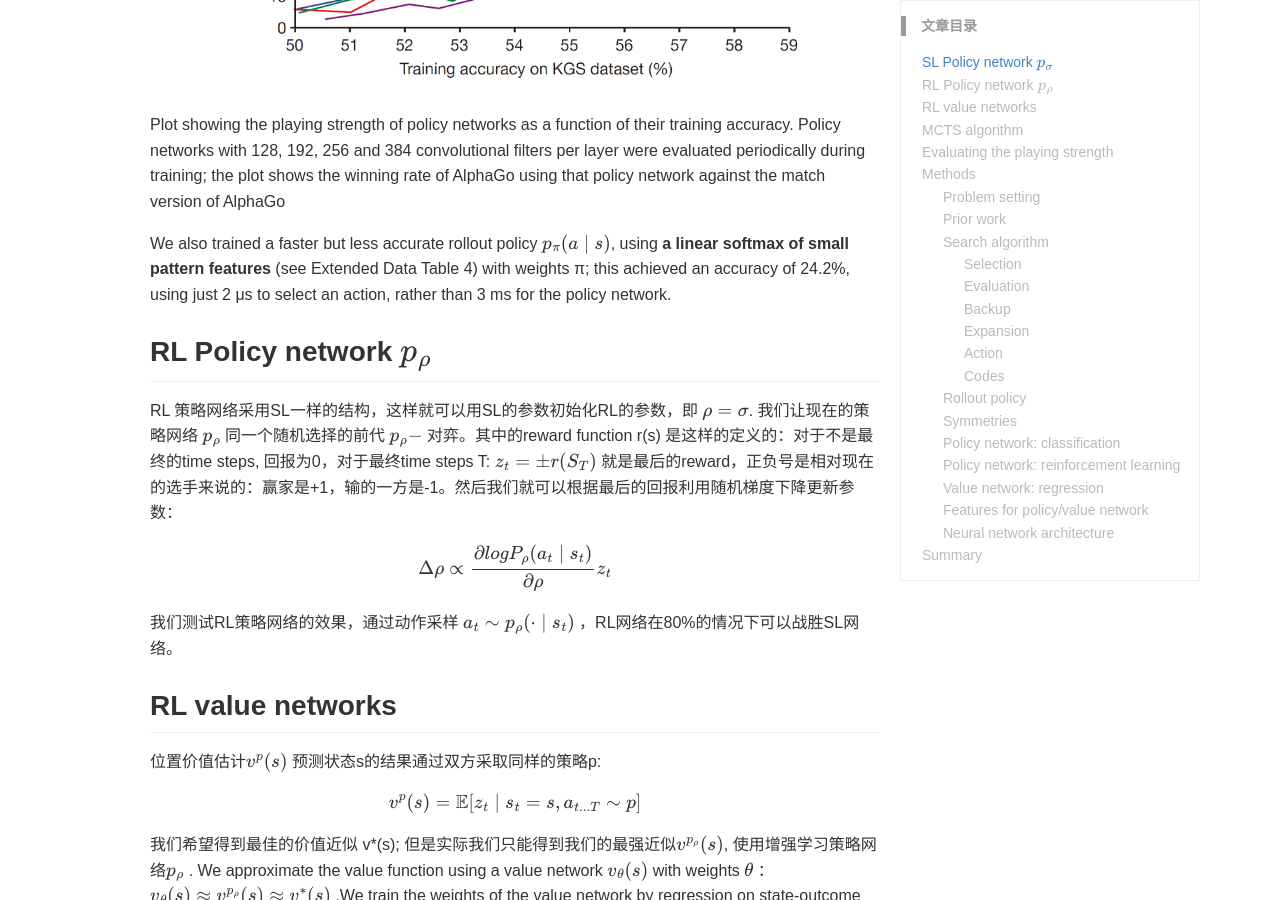
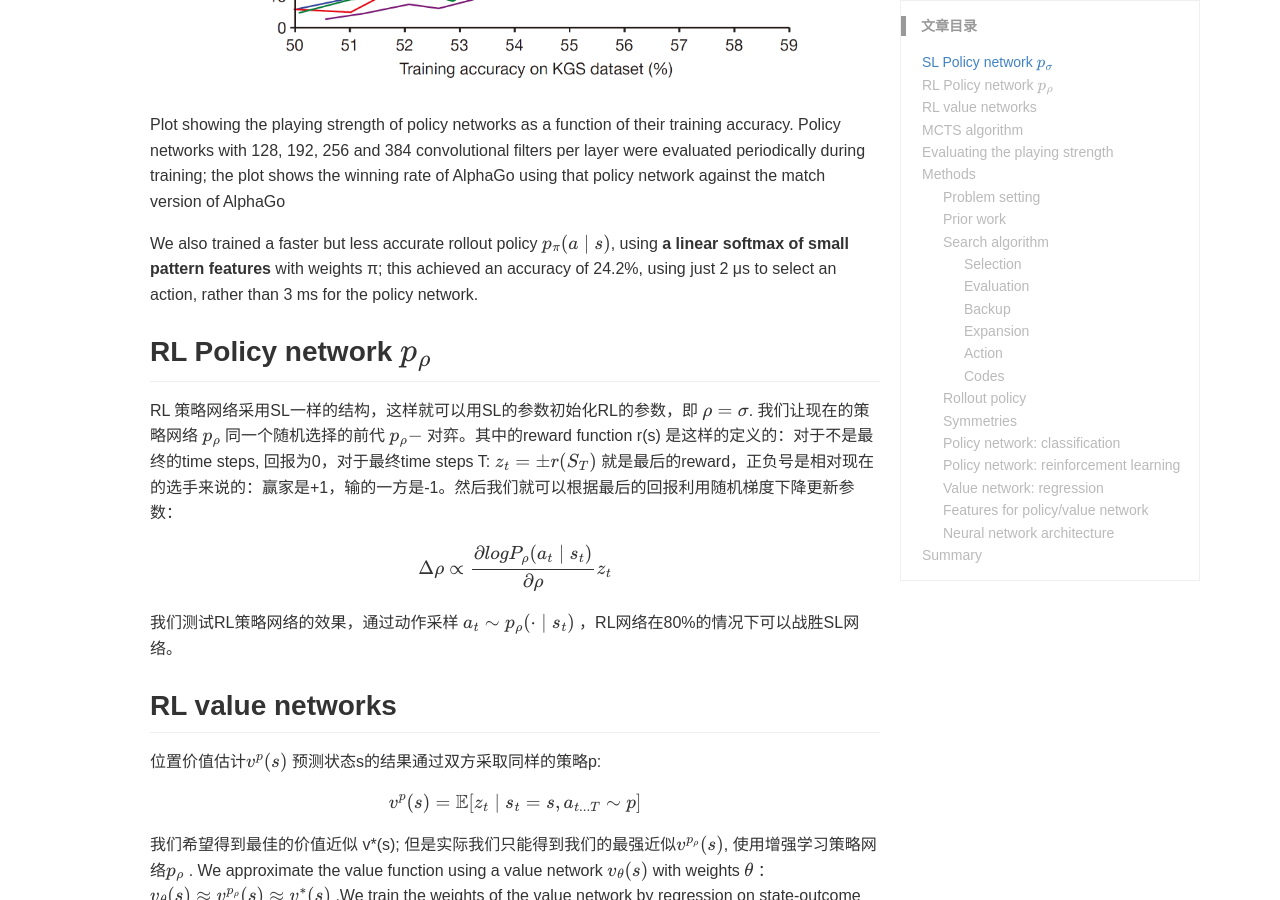
Before and after one commit to wuchuanxun/wuchuanxun.github.io, a Jekyll site: the page built from _posts/2017-11-01-AlphaGo.md, in a window 1280 px wide and 900 px high, scrolled down 1726 px. Built offline with Jekyll 4.4.1, drawn with Linux system fonts in a browser that asks for light colours; formulas are drawn with MathJax 3.

Commit message:
alpha go

```diff
--- a/_posts/2017-11-01-AlphaGo.md
+++ b/_posts/2017-11-01-AlphaGo.md
@@ -30,7 +30,7 @@ $$
 Plot showing the playing strength of policy networks as a function of their training accuracy. Policy networks with 128, 192, 256 and 384 convolutional filters per layer were evaluated periodically during training; the plot shows the winning rate of AlphaGo using that policy network
 against the match version of AlphaGo
 
-We also trained a faster but less accurate rollout policy $p_π(a\mid s)$, using **a linear softmax of small pattern features** (see Extended Data Table 4) with weights π; this achieved an accuracy of 24.2%, using just 2 μs to select an action, rather than 3 ms for the policy network.
+We also trained a faster but less accurate rollout policy $p_π(a\mid s)$, using **a linear softmax of small pattern features** with weights π; this achieved an accuracy of 24.2%, using just 2 μs to select an action, rather than 3 ms for the policy network.
 
 ## RL Policy network  $p_\rho$
 
@@ -406,11 +406,11 @@ All features were computed **relative to the current colour to play**; for examp
 </p>
 关于其中的轮次解释一下（就是最近7次的落子位置和第8次前的棋盘状态，下棋是一个连续的动作，最近几次下子对本次下子很有作用）：
 <p align="center">
-<img src="/images/ML/AlphaGo/turn_since.PNG" style="zoom:55%" />
+<img src="/images/ML/AlphaGo/turn_since.PNG" style="zoom:60%" />
 </p>
 ### Neural network architecture
 <p align="center">
-<img src="/images/ML/AlphaGo/network_stucture.PNG" style="zoom:65%" />
+<img src="/images/ML/AlphaGo/network_stucture.PNG" style="zoom:60%" />
 </p>
 The input to the **value network** is also a 19 × 19 × 48 image stack, with an additional binary feature plane describing the current colour to play. Hidden layers 2 to 11 are identical to the policy network, hidden layer 12 is an additional convolution layer, hidden layer 13 convolves 1 filter of kernel size 1 × 1 with stride 1, and hidden layer 14 is a fully connected linear layer with 256 rectifier units. The output layer is a fully connected linear layer with **a single tanh unit**.
 
```
